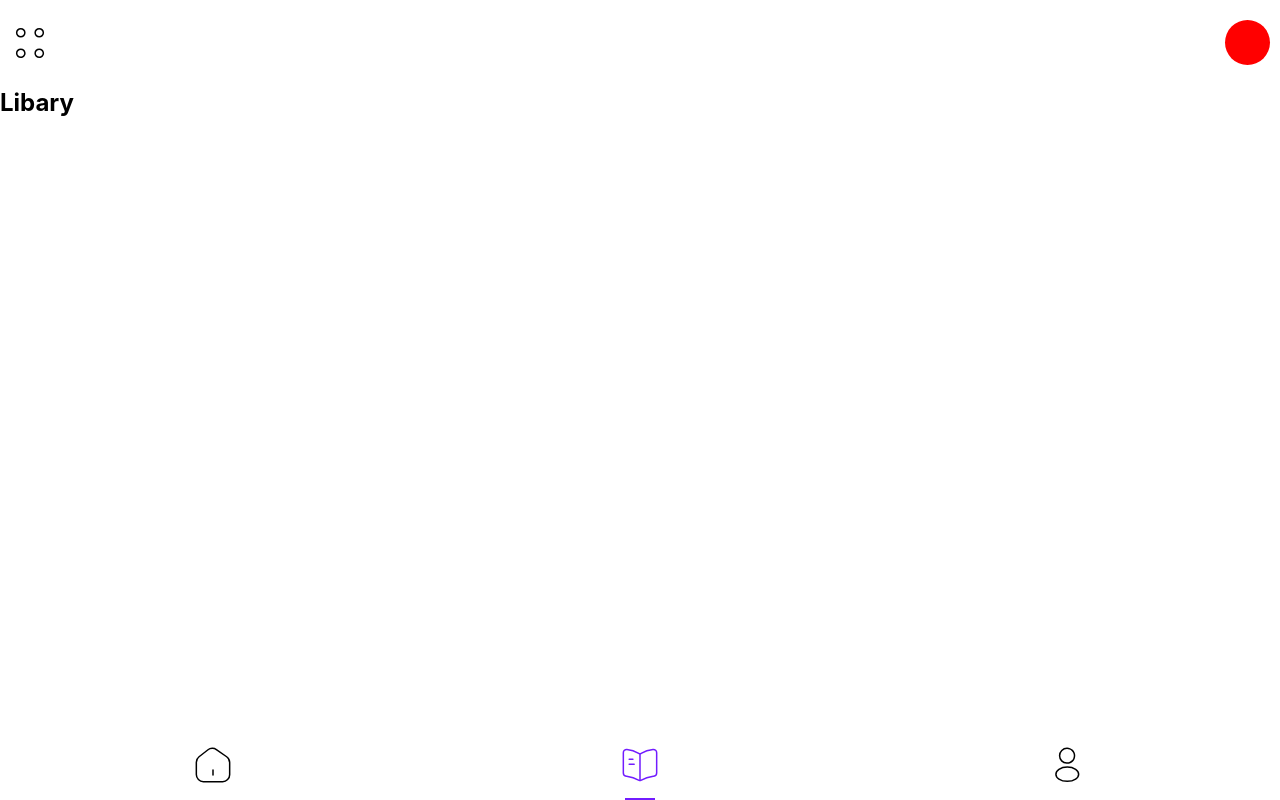
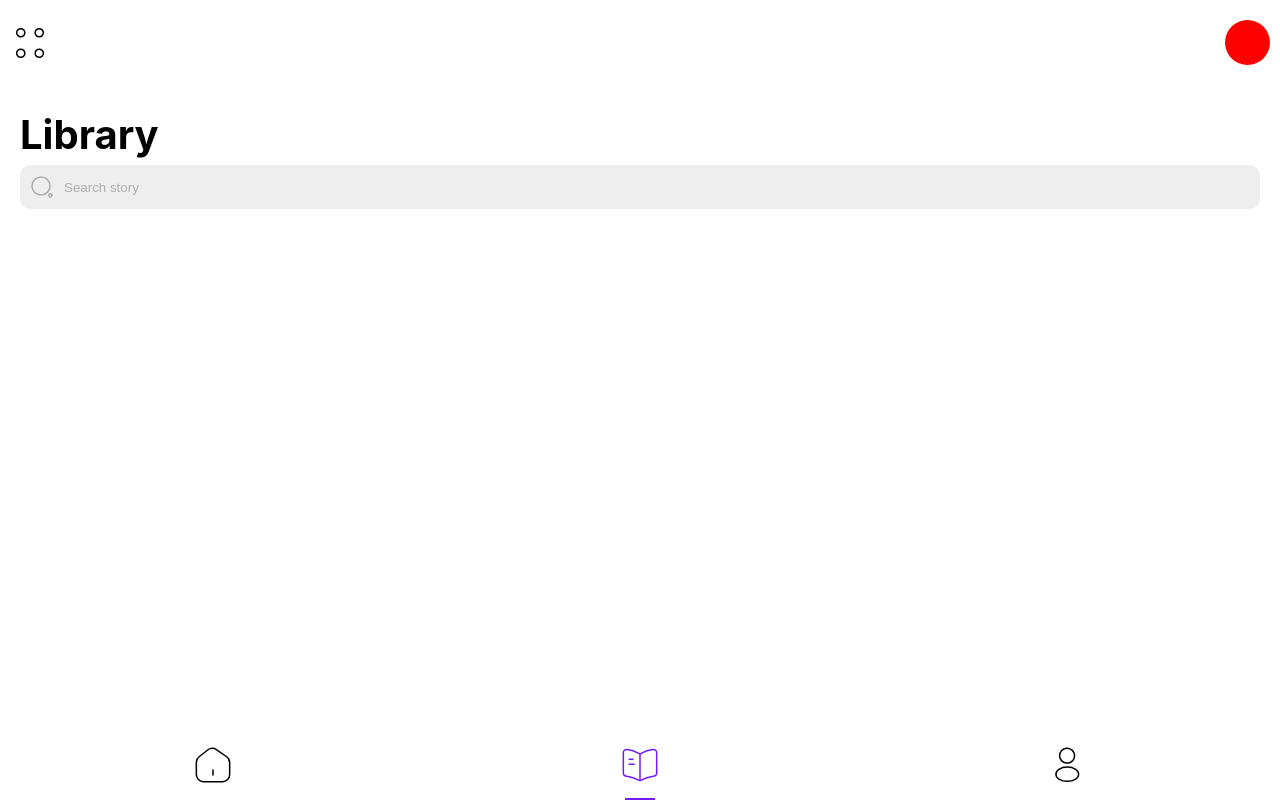
Before and after one commit to DihanVermeulen/CodeSpace-Storyful-Fullstack_application, a React (Vite) app in the folder Storyful-client/: page / in a window 1280 px wide. Both pictures are taken after a click on the element 639 px from the left and 765 px from the top of the page. Built offline with nearby package versions, Linux system fonts and the light colour scheme.

Commit message:
Added searchbar to library

```diff
--- a/Storyful-client/src/routes/Library/Library.tsx
+++ b/Storyful-client/src/routes/Library/Library.tsx
@@ -1,9 +1,11 @@
+import Searchbar from "../../components/layout/Searchbar/Searchbar";
 import "./Library.css";
 
 const Library = () => {
   return (
-    <section>
-      <h1>Libary</h1>
+    <section className="library-container">
+      <h1 className="library-heading">Library</h1>
+      <Searchbar />
     </section>
   );
 };
```
